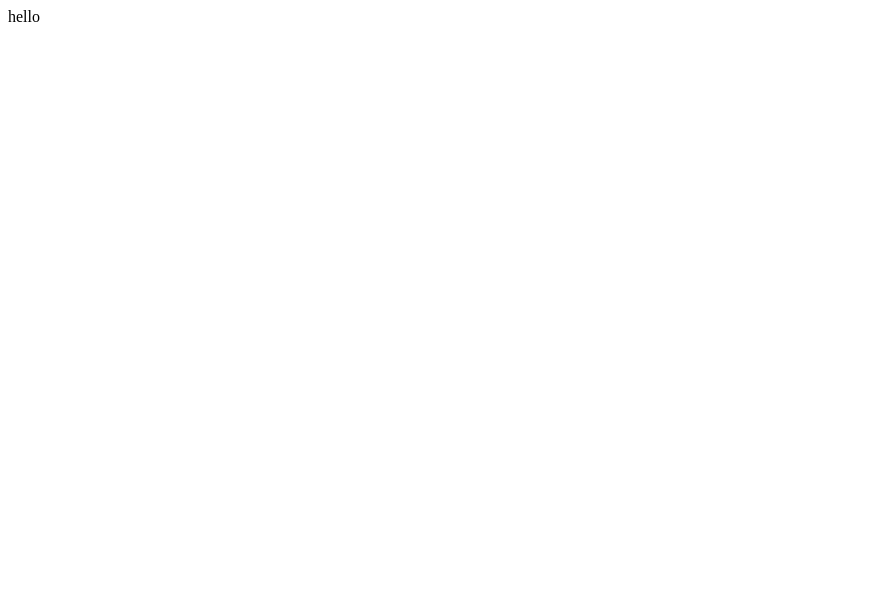
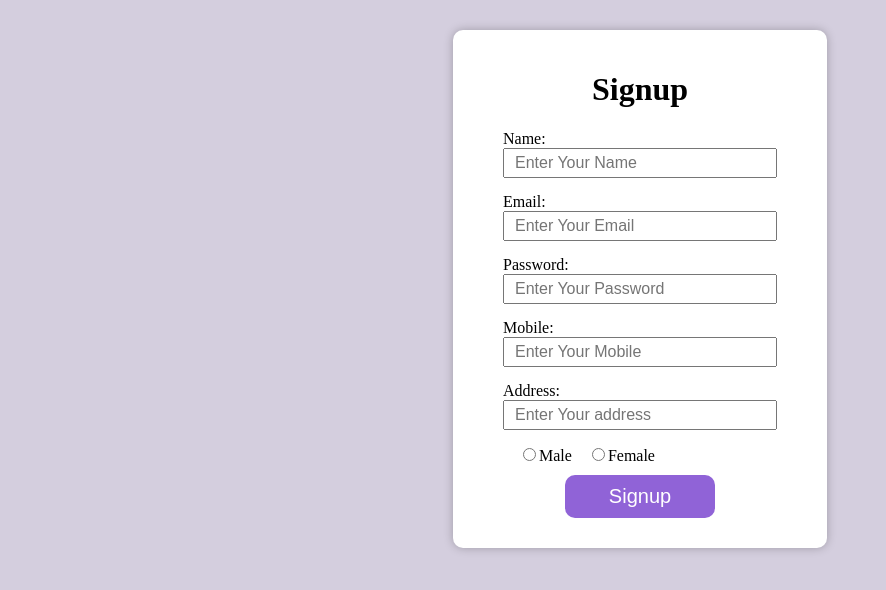
Before and after one commit to aaru-01/apana-bazar, a React app in the folder client/: page /signup in a window 1280 px wide. Shown: the whole page, without its empty margins (0-886 px from the left). Built offline with nearby package versions, Linux system fonts and the light colour scheme.

Commit message:
signup form

```diff
--- a/client/package.json
+++ b/client/package.json
@@ -6,8 +6,10 @@
     "@testing-library/jest-dom": "^5.17.0",
     "@testing-library/react": "^13.4.0",
     "@testing-library/user-event": "^13.5.0",
+    "axios": "^1.6.0",
     "react": "^18.2.0",
     "react-dom": "^18.2.0",
+    "react-router-dom": "^6.17.0",
     "react-scripts": "5.0.1",
     "web-vitals": "^2.1.4"
   },
@@ -34,6 +36,6 @@
       "last 1 firefox version",
       "last 1 safari version"
     ]
-  }
-
+  },
+  "proxy":"http://localhost:5000"
 }
--- a/client/public/index.html
+++ b/client/public/index.html
@@ -3,7 +3,7 @@
   <head>
 
 
-    <title>React App</title>
+    <title>D-Mart</title>
   </head>
   <body>
     <noscript>You need to enable JavaScript to run this app.</noscript>
--- /dev/null
+++ b/client/src/index.css
@@ -0,0 +1,24 @@
+body{
+    background-color: rgb(212, 206, 222);
+    /* background-color: rgb(216, 223, 222); */
+}
+.text-center{
+    text-align: center;
+}
+.form-control{
+    display: block;
+    font-size: 16px;
+    padding: 4px 10px;
+    width: 250px;
+    margin-bottom: 15px;
+}
+.btn{
+    background-color: rgb(144, 99, 215);
+    border: none;
+    border-radius: 10px;
+    min-width: 100px;
+    padding: 10px 20px;
+    text-align: center;
+    color: #fff;
+    font-size: 20px;
+}
--- a/client/src/index.js
+++ b/client/src/index.js
@@ -1,9 +1,31 @@
 import React from 'react';
 import ReactDOM from 'react-dom/client';
+import "./index.css"
+import { createBrowserRouter, RouterProvider } from "react-router-dom";
 
 import Home from "./views/Home/Home"
+import Signup from './views/Signup/Signup';
+import Login from './views/Login/Login';
 
 const root = ReactDOM.createRoot(document.getElementById('root'));
+
+const router = createBrowserRouter([
+  {
+    path: '/',
+    element: <Home />
+  },
+  {
+    path: '/login',
+    element: <Login />
+  },
+  {
+    path: '/signup',
+    element: <Signup />
+  }
+])
+
+
+
 root.render(
-  <Home />
+ <RouterProvider router={router}/>
 );
--- /dev/null
+++ b/client/src/views/Login/Login.js
@@ -0,0 +1,11 @@
+import React from 'react'
+
+function Login() {
+  return (
+    <div>
+      login
+    </div>
+  )
+}
+
+export default Login
--- /dev/null
+++ b/client/src/views/Signup/Signup.css
@@ -0,0 +1,17 @@
+.signup-form{
+    width: fit-content;
+    background-color: #fff;
+    margin: 30px auto;
+    padding: 20px 50px;
+    border-radius: 10px;
+    box-shadow: 0px 0px 10px rgba(0,0,0,0.25);
+
+}
+.gender{
+    margin-left: 20px;
+}
+.signup-btn{
+    display: block;
+    margin: 10px auto;
+    width: 150px;
+}
--- /dev/null
+++ b/client/src/views/Signup/Signup.js
@@ -0,0 +1,133 @@
+import React, { useState } from 'react'
+import "./Signup.css"
+import axios from 'axios'
+
+function Signup() {
+
+    const [name, setName] = useState("")
+    const [email, setEmail] = useState("")
+    const [password, setPassword] = useState("")
+    const [mobile, setMobile] = useState("")
+    const [address, setAddress] = useState("")
+    const [gender, setGender] = useState("Female")
+
+    const signup = async () => {
+        if (!name) {
+            alert("Name is required")
+            return;
+        }
+        if (!email) {
+            alert("Email is required")
+            return;
+        }
+
+        if (!password) {
+            alert("password is required")
+            return;
+        }
+
+        if (!mobile) {
+            alert("Mobile is required")
+            return;
+        }
+        if (!address) {
+            alert("Adress is required")
+            return;
+        }
+
+        const response = await axios.post('/signup', {
+            name: name,
+            email: email,
+            password: password,
+            mobile: mobile,
+            address: address,
+            gender: gender
+
+        })
+        alert(response?.data?.message);
+
+        if (response?.data?.success) {
+            alert(response?.data?.message);
+            window.location.href = "/login";
+        }
+        // else{
+        //     alert(response?.data?.message);
+        // }
+    };
+    //     const response = axios.post('/signup', {
+    //         name: name,
+    //         email: email,
+    //         password: password,
+    //         mobile: mobile,
+    //         address: address,
+    //         gender: gender
+    //     }
+
+    //   await.response.save();
+
+    //     )
+    return (
+        <div>
+            <form className='signup-form'>
+                <h1 className='text-center'>Signup</h1>
+
+                <div>
+                    <label htmlFor='name'>Name:</label>
+                    <input type='text' placeholder='Enter Your Name' id='name' className='form-control' value={name} onChange={(e) => { setName(e.target.value) }} />
+                </div>
+
+
+                <div>
+                    <label htmlFor='email'>Email:</label>
+                    <input type='email' placeholder='Enter Your Email' id='email' className='form-control' value={email} onChange={(e) => { setEmail(e.target.value) }} />
+                </div>
+
+                <div>
+                    <label htmlFor='password'>Password:</label>
+                    <input type='password' placeholder='Enter Your Password' id='password' className='form-control' value={password} onChange={(e) => { setPassword(e.target.value) }} />
+                </div>
+
+                <div>
+                    <label htmlFor='mobile'>Mobile:</label>
+                    <input type='text' placeholder='Enter Your Mobile' id='mobile' className='form-control' value={mobile} onChange={(e) => { setMobile(e.target.value) }} />
+                </div>
+
+                <div>
+                    <label htmlFor='address'>Address:</label>
+                    <input type='text' placeholder='Enter Your address' id='address' className='form-control' value={address} onChange={(e) => { setAddress(e.target.value) }} />
+                </div>
+
+                <div>
+
+                    <input type='radio'
+                        name='gender'
+                        id='male'
+                        className='gender'
+                        checked={gender === "male"}
+                        onClick={() => {
+                            setGender("male");
+                        }} />
+                    <label htmlFor='male'>Male</label>
+
+                    <input type='radio'
+                        name='gender'
+                        id='female'
+                        className='gender'
+                        checked={gender === "female"}
+                        onClick={() => {
+                            setGender("female");
+                        }} />
+                    <label htmlFor='female'>Female</label>
+
+                </div>
+
+                <button type='button'
+                    className='btn signup-btn'
+                    onClick={signup}>Signup</button>
+
+            </form>
+        </div>
+    )
+}
+
+export default Signup
```
Also changed, not shown: client/src/views/Login/Login.css (added), 1 other file.
